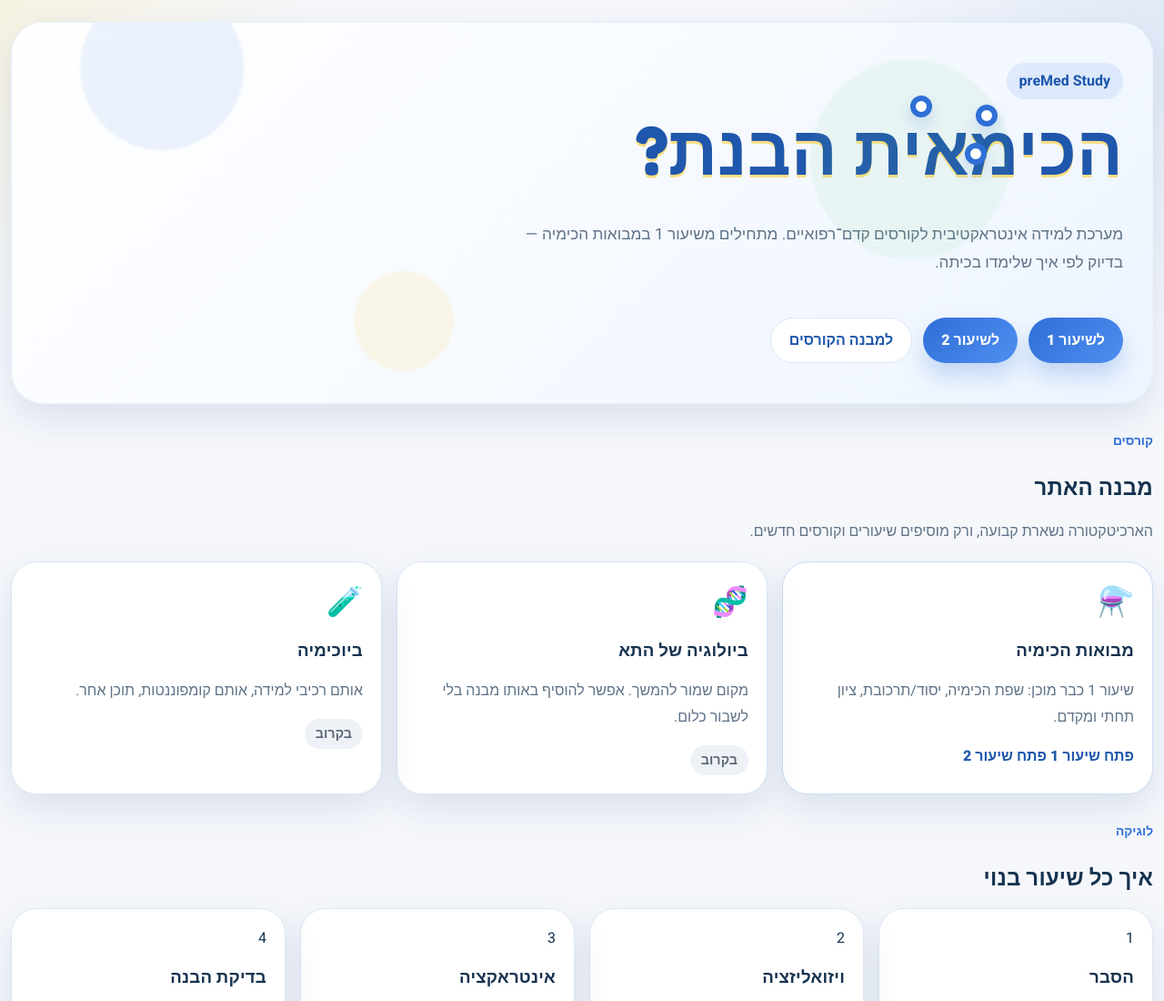
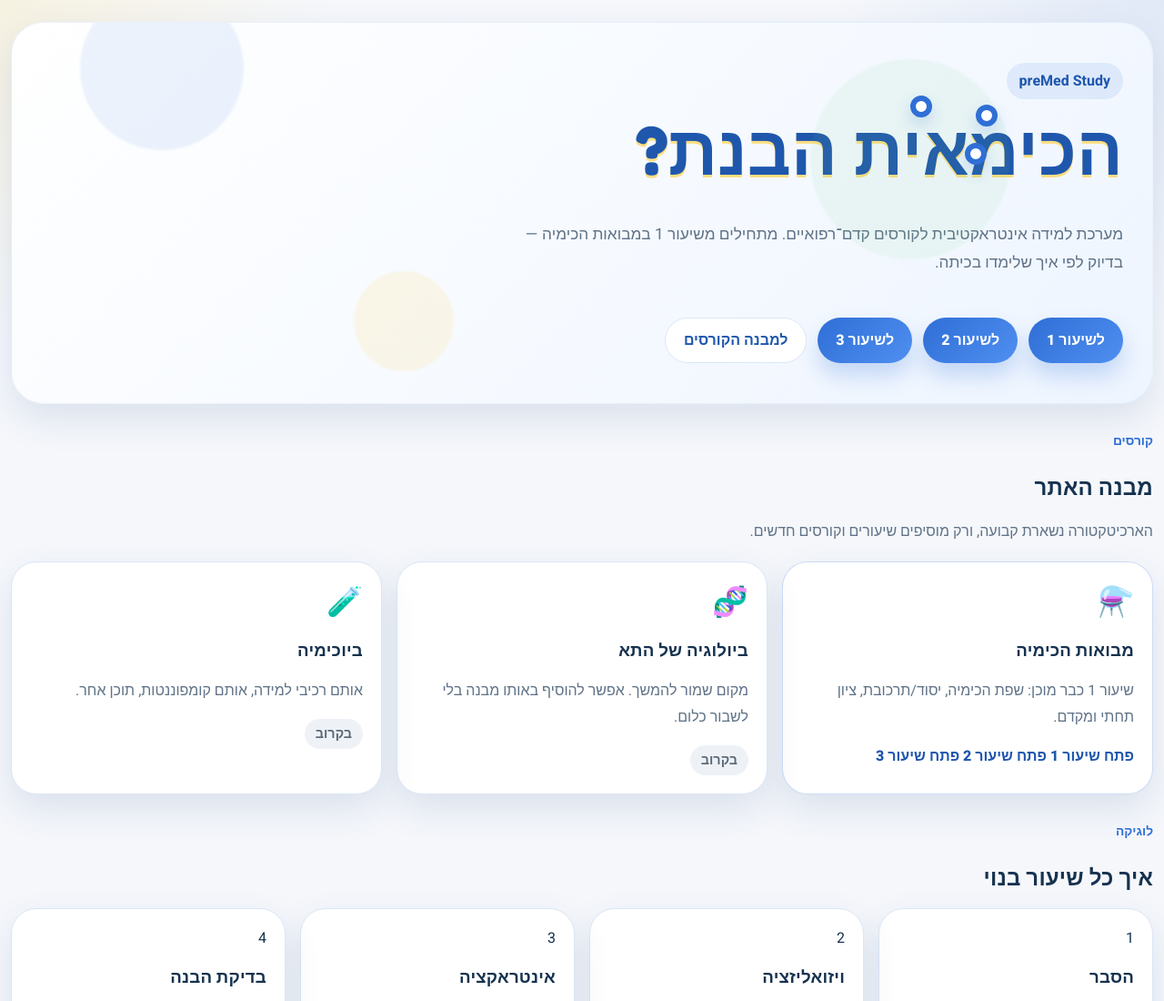
Before and after one commit to arnaviny/preMed-study, a plain HTML site: page index.html in a window 1280 px wide. Shown: the top 1100 px of the page at 91% size. Drawn offline with Linux system fonts and the light colour scheme.

Commit message:
Add lesson 3

```diff
--- a/index.html
+++ b/index.html
@@ -23,6 +23,7 @@
       <div class="hero__actions">
         <a class="btn btn--primary" href="./courses/chemistry/lesson1.html">לשיעור 1</a>
         <a class="btn btn--primary" href="./courses/chemistry/lesson2.html">לשיעור 2</a>
+        <a class="btn btn--primary" href="./courses/chemistry/lesson3.html">לשיעור 3</a>
         <a class="btn btn--ghost" href="#courses">למבנה הקורסים</a>
       </div>
 
@@ -51,6 +52,7 @@
             <p>שיעור 1 כבר מוכן: שפת הכימיה, יסוד/תרכובת, ציון תחתי ומקדם.</p>
             <a class="text-link" href="./courses/chemistry/lesson1.html">פתח שיעור 1</a>
             <a class="text-link" href="./courses/chemistry/lesson2.html">פתח שיעור 2</a>
+            <a class="text-link" href="./courses/chemistry/lesson3.html">פתח שיעור 3</a>
           </article>
 
           <article class="course-card">
```
